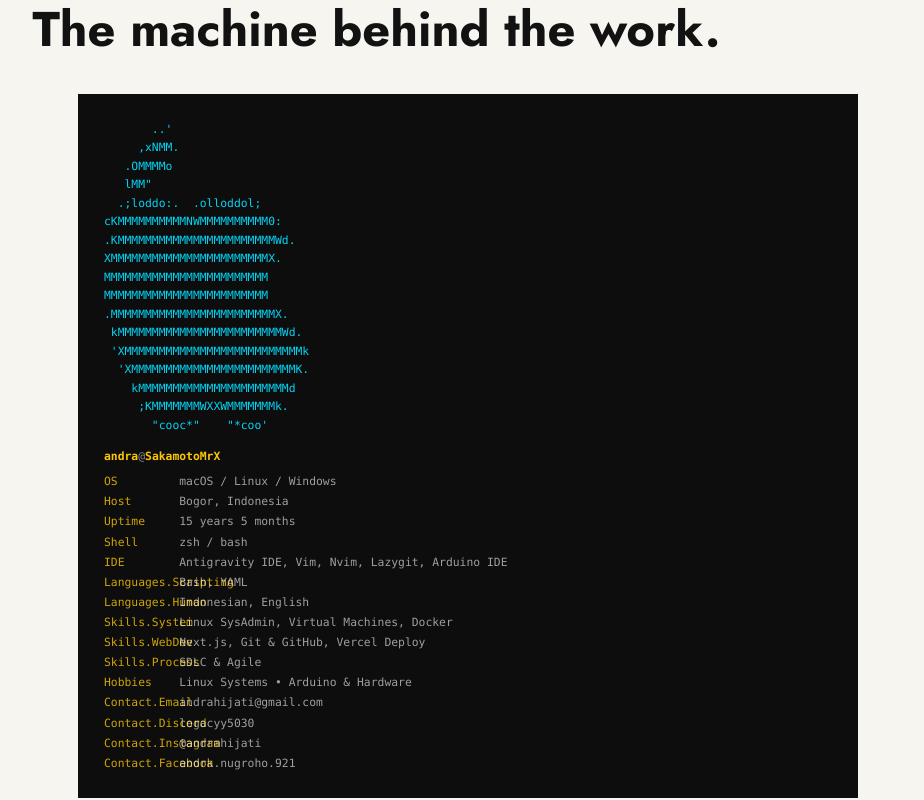
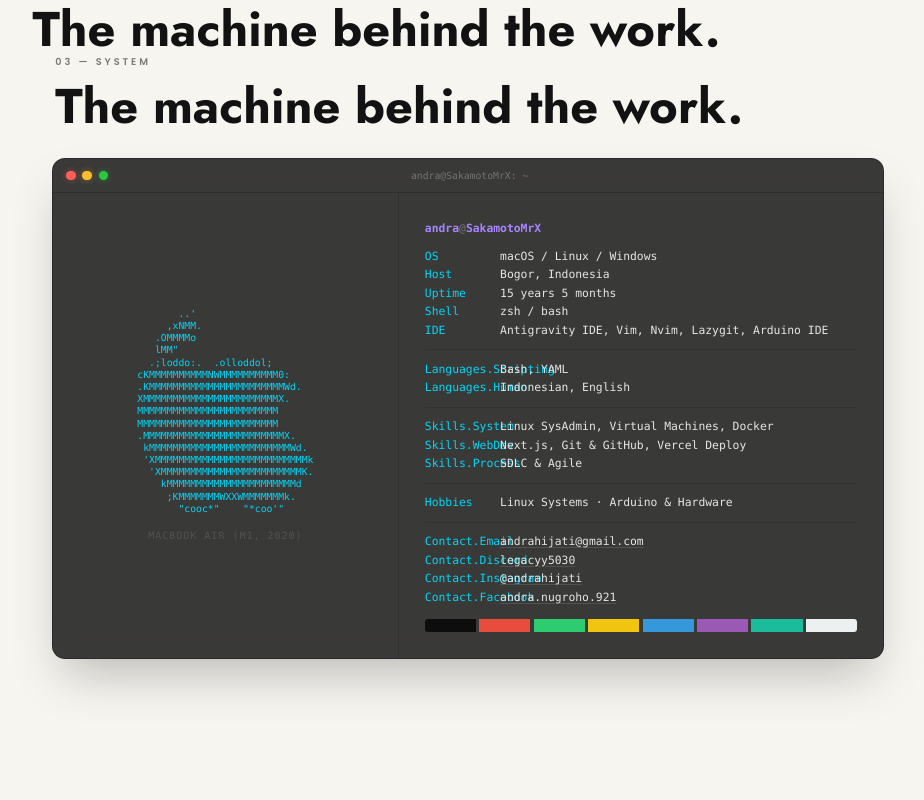
Before and after one commit to SakamotoMrX/Portofolio-Andra, a Next.js app: page / in a window 1280 px wide. Shown: the part 4340-5140 px from the top of the page, without its empty margins (172-1096 px from the left). Built offline with nearby package versions, Linux system fonts and the light colour scheme; no server answers.

Commit message:
style: glassmorphism fastfetch terminal with syntax highlighting

```diff
--- a/components/Neofetch.jsx
+++ b/components/Neofetch.jsx
@@ -2,14 +2,9 @@
 
 import { neofetchData } from "@/data/neofetch";
 
-export default function Neofetch() {
 const d = neofetchData;
 
-	return (
-		<section className="w-full py-10 md:py-12 px-3 sm:px-8 max-w-5xl mx-auto">
-			<div className="bg-[#0d0d0d] p-4 sm:p-8 font-mono text-xs sm:text-sm leading-relaxed">
-				<pre className="text-cyan-400 select-none mb-4">
-{`       ..'
+const ASCII_ART = `       ..'
      ,xNMM.
    .OMMMMo
    lMM"
@@ -25,42 +20,137 @@
   'XMMMMMMMMMMMMMMMMMMMMMMMMK.
     kMMMMMMMMMMMMMMMMMMMMMMd
      ;KMMMMMMMWXXWMMMMMMMk.
-       "cooc*"    "*coo'`}
-				</pre>
+       "cooc*"    "*coo'"`;
 
-				<div className="mb-2">
-					<span className="text-yellow-400 font-bold">{d.user}</span>
-					<span className="text-white/50">@</span>
-					<span className="text-yellow-400 font-bold">{d.host}</span>
-				</div>
+const COLORS = [
+  "#0d0d0d", "#e74c3c", "#2ecc71", "#f1c40f",
+  "#3498db", "#9b59b6", "#1abc9c", "#ecf0f1",
+];
 
-				<div className="space-y-0.5 text-white/70">
-					<Row label="OS" value={d.os} />
-					<Row label="Host" value={d.location} />
-					<Row label="Uptime" value={d.uptime} />
-					<Row label="Shell" value={d.shell} />
-					<Row label="IDE" value={d.ide.join(", ")} />
-					<Row label="Languages.Scripting" value={d.languages.scripting.join(", ")} />
-					<Row label="Languages.Human" value={d.languages.human.join(", ")} />
-					<Row label="Skills.System" value={d.skills.system.join(", ")} />
-					<Row label="Skills.WebDev" value={d.skills.webdev.join(", ")} />
-					<Row label="Skills.Process" value={d.skills.process.join(", ")} />
-					<Row label="Hobbies" value={d.hobbies.join(" • ")} />
-					<Row label="Contact.Email" value={d.contact.email} />
-					<Row label="Contact.Discord" value={d.contact.discord} />
-					<Row label="Contact.Instagram" value={d.contact.instagram} />
-					<Row label="Contact.Facebook" value={d.contact.facebook} />
-				</div>
-			</div>
-		</section>
+function Label({ children }) {
+  return (
+    <span className="inline-block w-[11ch] shrink-0 text-cyan-400 font-medium">
+      {children}
+    </span>
   );
 }
 
 function Row({ label, value }) {
   return (
     <div className="flex">
-			<span className="text-yellow-400/80 shrink-0 w-[11ch]">{label}</span>
-			<span className="text-white/60">{value}</span>
+      <Label>{label}</Label>
+      <span className="text-neutral-200">{value}</span>
     </div>
   );
 }
+
+function ContactLink({ label, href, value }) {
+  return (
+    <div className="flex">
+      <Label>{label}</Label>
+      <a
+        href={href}
+        target="_blank"
+        rel="noopener noreferrer"
+        className="text-neutral-200 underline decoration-neutral-600 underline-offset-2 transition-colors hover:text-cyan-400 hover:decoration-cyan-400/40"
+      >
+        {value}
+      </a>
+    </div>
+  );
+}
+
+export default function Neofetch() {
+  return (
+    <div className="w-full max-w-5xl mx-auto">
+      {/* Section Header */}
+      <div className="mb-8 px-1">
+        <p className="text-xs font-semibold uppercase tracking-[0.3em] text-black/50">
+          03 — System
+        </p>
+        <h2 className="mt-4 text-4xl font-bold leading-[1.05] md:text-6xl">
+          The machine behind the work.
+        </h2>
+      </div>
+
+      {/* Terminal Window */}
+      <div className="rounded-2xl border border-neutral-800/80 bg-neutral-950/80 backdrop-blur-md shadow-2xl overflow-hidden">
+        {/* Title Bar */}
+        <div className="flex items-center justify-between border-b border-neutral-800/60 px-4 py-3">
+          <div className="flex items-center gap-2">
+            <span className="h-3 w-3 rounded-full bg-[#ff5f56] shadow-[0_0_6px_rgba(255,95,86,0.4)]" />
+            <span className="h-3 w-3 rounded-full bg-[#ffbd2e] shadow-[0_0_6px_rgba(255,189,46,0.4)]" />
+            <span className="h-3 w-3 rounded-full bg-[#27c93f] shadow-[0_0_6px_rgba(39,201,63,0.4)]" />
+          </div>
+          <span className="font-mono text-xs text-neutral-500">
+            andra@SakamotoMrX: ~
+          </span>
+          <div className="w-12" />
+        </div>
+
+        {/* Body */}
+        <div className="grid grid-cols-1 md:grid-cols-12 gap-0">
+          {/* Left: ASCII Logo (40%) */}
+          <div className="md:col-span-5 flex flex-col items-center justify-center border-b md:border-b-0 md:border-r border-neutral-800/40 p-6 md:p-8">
+            <pre className="font-mono text-[10px] sm:text-xs leading-tight text-cyan-400 select-none">
+              {ASCII_ART}
+            </pre>
+            <p className="mt-4 font-mono text-[10px] text-neutral-600 uppercase tracking-widest">
+              MacBook Air (M1, 2020)
+            </p>
+          </div>
+
+          {/* Right: Specs (60%) */}
+          <div className="md:col-span-7 p-6 md:p-8 font-mono text-xs sm:text-sm leading-relaxed">
+            {/* User */}
+            <div className="mb-3">
+              <span className="text-violet-400 font-bold">{d.user}</span>
+              <span className="text-neutral-500">@</span>
+              <span className="text-violet-400 font-bold">{d.host}</span>
+            </div>
+
+            {/* System */}
+            <Row label="OS" value={d.os} />
+            <Row label="Host" value={d.location} />
+            <Row label="Uptime" value={d.uptime} />
+            <Row label="Shell" value={d.shell} />
+            <Row label="IDE" value={d.ide.join(", ")} />
+
+            <div className="my-3 border-t border-neutral-800/40" />
+
+            <Row label="Languages.Scripting" value={d.languages.scripting.join(", ")} />
+            <Row label="Languages.Human" value={d.languages.human.join(", ")} />
+
+            <div className="my-3 border-t border-neutral-800/40" />
+
+            <Row label="Skills.System" value={d.skills.system.join(", ")} />
+            <Row label="Skills.WebDev" value={d.skills.webdev.join(", ")} />
+            <Row label="Skills.Process" value={d.skills.process.join(", ")} />
+
+            <div className="my-3 border-t border-neutral-800/40" />
+
+            <Row label="Hobbies" value={d.hobbies.join(" \u00b7 ")} />
+
+            <div className="my-3 border-t border-neutral-800/40" />
+
+            <ContactLink label="Contact.Email" href={`mailto:${d.contact.email}`} value={d.contact.email} />
+            <ContactLink label="Contact.Discord" href="#" value={d.contact.discord} />
+            <ContactLink label="Contact.Instagram" href={`https://instagram.com/${d.contact.instagram.replace("@", "")}`} value={d.contact.instagram} />
+            <ContactLink label="Contact.Facebook" href={`https://facebook.com/${d.contact.facebook}`} value={d.contact.facebook} />
+
+            {/* Color Palette */}
+            <div className="mt-4 flex gap-1">
+              {COLORS.map((c) => (
+                <div
+                  key={c}
+                  className="h-4 w-full first:rounded-l last:rounded-r"
+                  style={{ backgroundColor: c }}
+                />
+              ))}
+            </div>
+          </div>
+        </div>
+      </div>
+    </div>
+  );
+}
```
Lines whose indentation alone changed are shown as unchanged.
